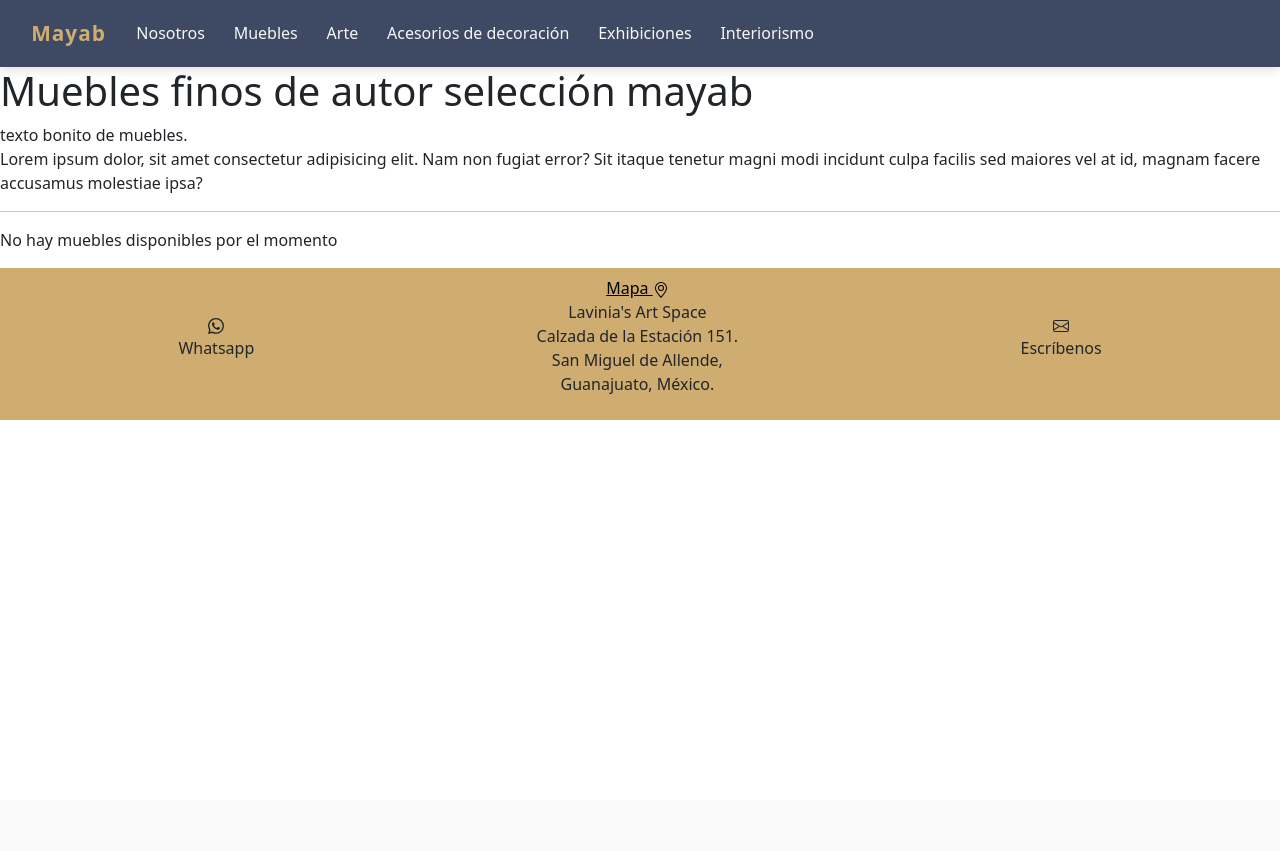
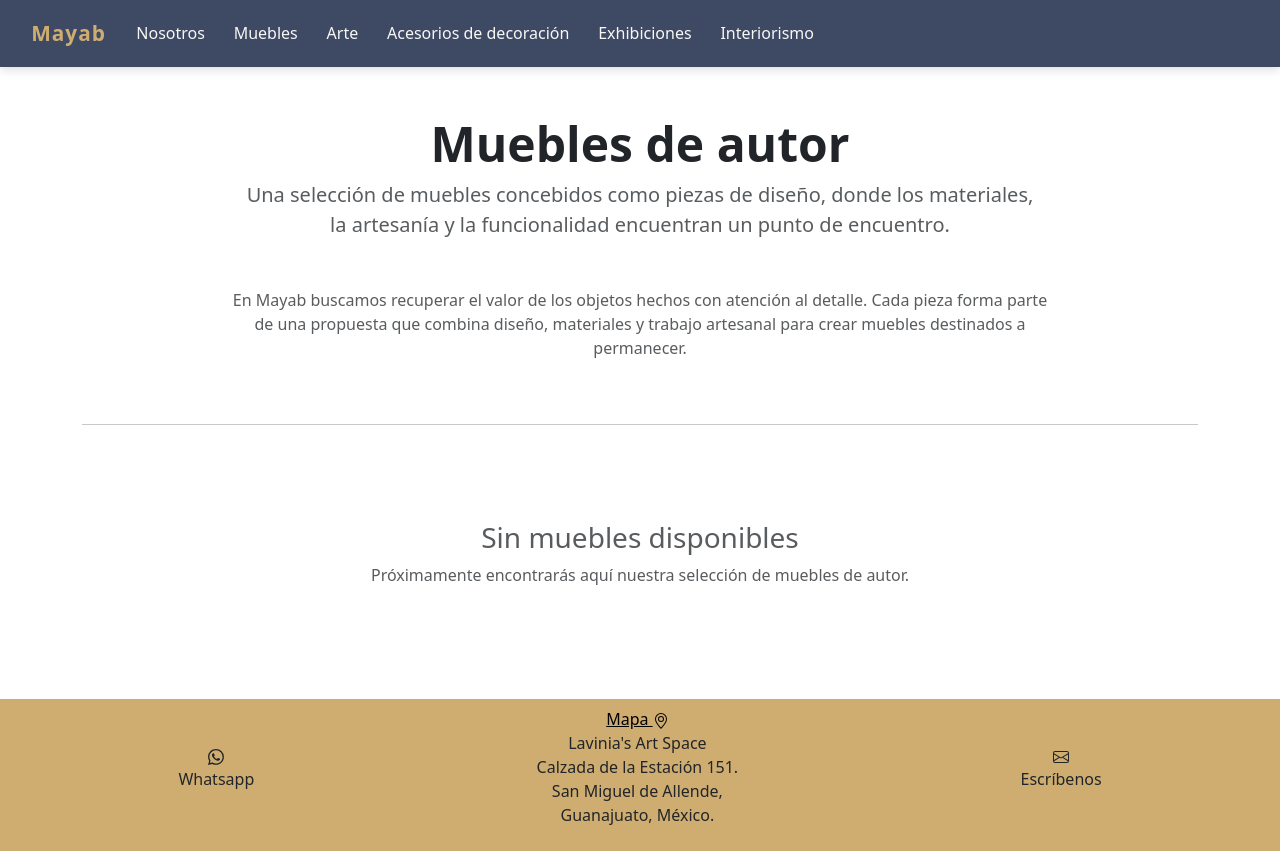
Before and after one commit to salva17ga/Mayab-app, a Django app: page /furnitures in a window 1280 px wide. Before the commit the page ends 420 px from the top, so only its background shows below. Run offline with Django 5.2, Linux system fonts and the light colour scheme; data that the repository does not hold is empty.

Commit message:
furnitures template finished

```diff
--- a/apps/portal/templates/portal/furnitures.html
+++ b/apps/portal/templates/portal/furnitures.html
@@ -1,24 +1,87 @@
 {% extends "base.html" %}
 
-{% block title %} Muebles {% endblock %}
+{% block title %}Muebles{% endblock %}
 
 {% block content %}
 
-<h1>Muebles finos de autor selección mayab</h1>
+<div class="container py-5">
 
-<p> texto bonito de muebles.
-    <br>
-    Lorem ipsum dolor, sit amet consectetur adipisicing elit. Nam non fugiat error? Sit itaque tenetur magni modi incidunt culpa facilis sed maiores vel at id, magnam facere accusamus molestiae ipsa?
-</p>
+{# Encabezado #}
+<div class="text-center mb-5">
 
-<hr>
+    <h1 class="display-5 fw-semibold">
+        Muebles de autor
+    </h1>
 
+    <p class="lead text-muted mx-auto"
+       style="max-width: 800px;">
+        Una selección de muebles concebidos como piezas de diseño,
+        donde los materiales, la artesanía y la funcionalidad
+        encuentran un punto de encuentro.
+    </p>
+
+</div>
+
+
+{# Introducción #}
+<div class="row justify-content-center mb-5">
+
+    <div class="col-12 col-lg-9">
+
+        <div class="text-center">
+
+            <p class="text-muted">
+                En Mayab buscamos recuperar el valor de los objetos
+                hechos con atención al detalle. Cada pieza forma parte
+                de una propuesta que combina diseño, materiales
+                y trabajo artesanal para crear muebles destinados
+                a permanecer.
+            </p>
+
+        </div>
+
+    </div>
+
+</div>
+
+
+<hr class="my-5">
+
+
+{# Catálogo #}
 {% if productos %}
+
+    <div class="mb-4">
+
+        <h2 class="h4 fw-semibold">
+            Selección Mayab
+        </h2>
+
+        <p class="text-muted">
+            Explora nuestra colección de muebles disponibles.
+        </p>
+
+    </div>
 
     {% include "portal/partials/catalogo.html" %}
 
 {% else %}
-    <p>No hay muebles disponibles por el momento</p>
+
+    <div class="text-center py-5">
+
+        <h3 class="text-muted">
+            Sin muebles disponibles
+        </h3>
+
+        <p class="text-muted">
+            Próximamente encontrarás aquí nuestra selección
+            de muebles de autor.
+        </p>
+
+    </div>
 
 {% endif %}
+
+</div>
+
 {% endblock %}
```
Also changed, not shown: apps/portal/templates/portal/partials/catalogo.html (+7 -0 lines).
